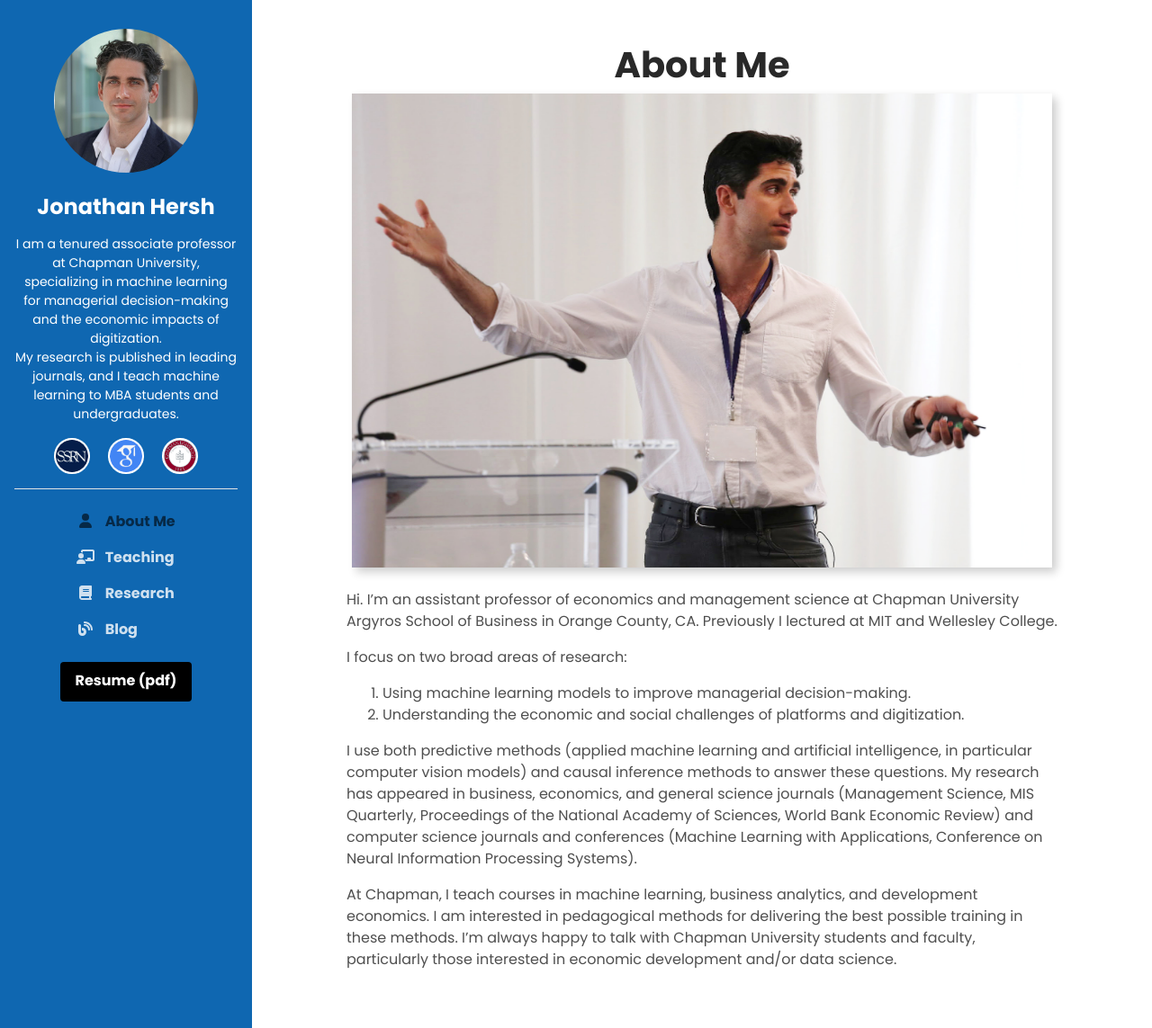
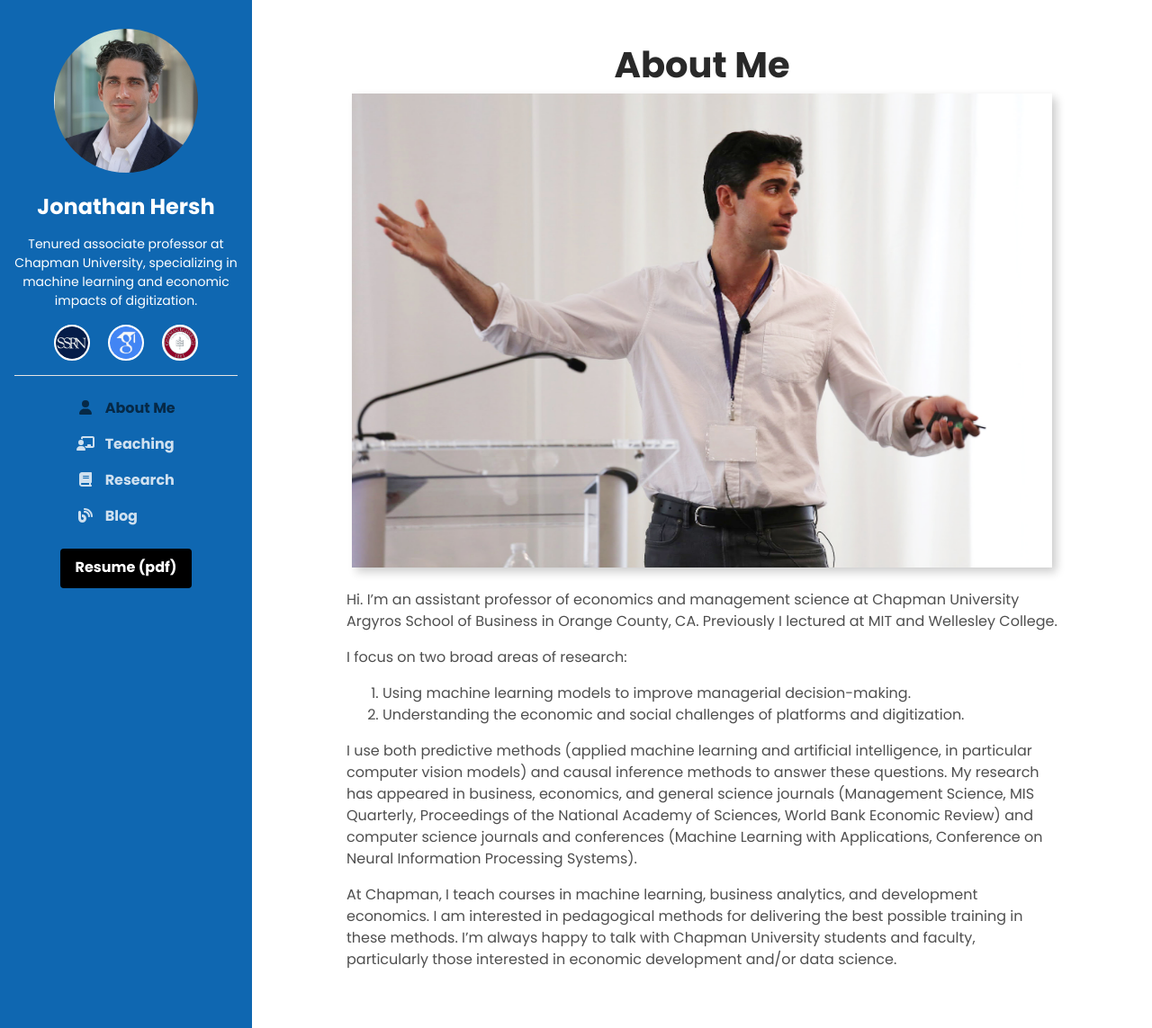
Before and after one commit to Muhammad-Sultan/muhammad-sultan.github.io, a Jekyll site: the page built from _pages/index.md, in a window 1280 px wide and 1143 px high. Shown: the whole window at 90% size. Built offline with Jekyll 4.4.1, drawn with Linux system fonts in a browser that asks for light colours.

Commit message:
Update _config.yml

```diff
--- a/_config.yml
+++ b/_config.yml
@@ -38,7 +38,7 @@ social_links: # Leave blank according to your need
 
 user:
   name    :  Jonathan Hersh        # Your name (required)
-  bio     :  'I am a tenured associate professor at Chapman University, specializing in machine learning for managerial decision-making and the economic impacts of digitization. <br>My research is published in leading journals, and I teach machine learning to MBA students and undergraduates.'  # Short bio, You can also provide a links.
+  bio     :  'Tenured associate professor at Chapman University, specializing in machine learning and economic impacts of digitization.'  # Short bio, You can also provide a links.
   profession :  ''       # Your profession (optional)
   location  :  ' '           # Your location (optional)
   email    :        # Your email address (optional)
```
